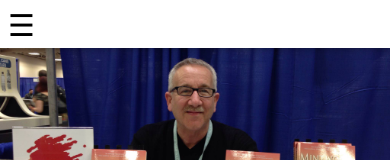
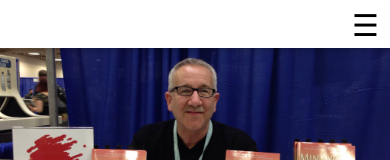
Before and after one commit to jackgilbertx/bob, a plain HTML site: page index.html in a window 390 px wide. Shown: the top 160 px of the page. Drawn offline with nearby package versions, Linux system fonts and the light colour scheme.

Commit message:
Update styles.css

```diff
--- a/styles/styles.css
+++ b/styles/styles.css
@@ -143,6 +143,7 @@ hr {
   text-decoration: none;
   color: black;
   font-size: 30px;
+  margin-left: 92%;
 }
 
 #dropdown {
```
